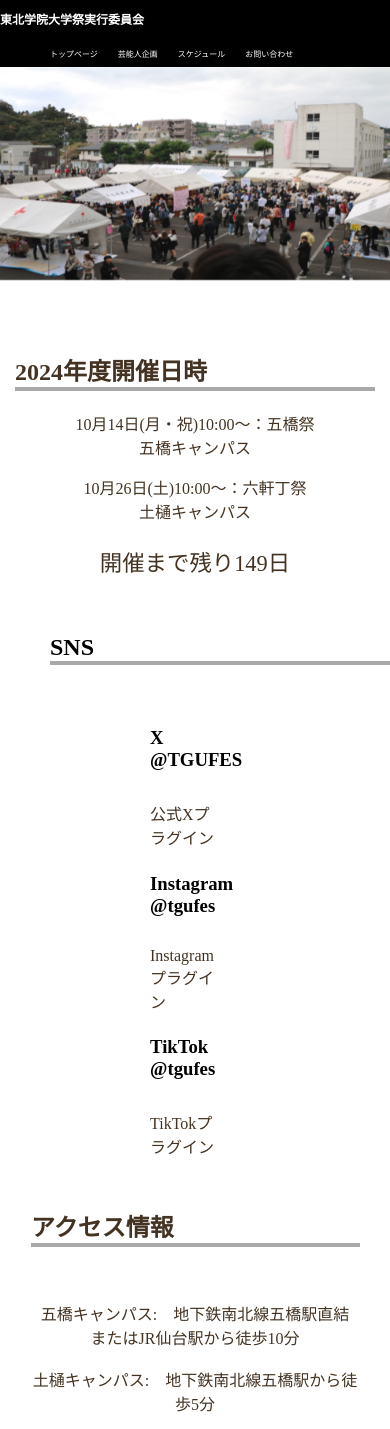
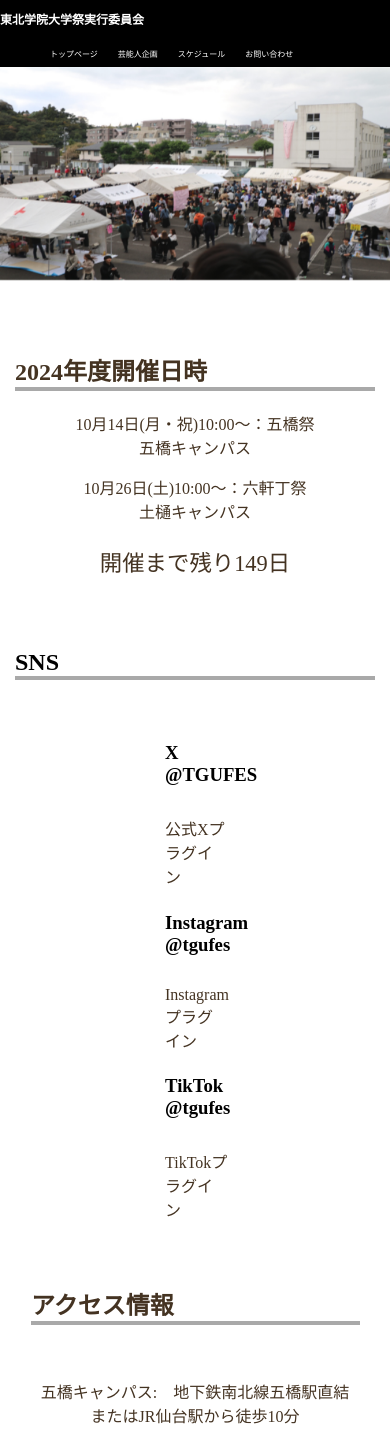
Before and after one commit to nobekawashuto/2024TGUFES, a Next.js app in the folder tgufes/: page / in a window 390 px wide. Shown: the top 1429 px of the page. Built offline with nearby package versions, Linux system fonts and the light colour scheme; grey boxes are pictures that could not be loaded; a web font is replaced by a local one.

Commit message:
SNSタイトルにおける謎の空白を修正しました

```diff
--- a/tgufes/src/styles/globals.css
+++ b/tgufes/src/styles/globals.css
@@ -335,11 +335,7 @@ footer p {
 
   /*SNSセクション*/
   .sns {
-    padding: 0;
-  }
-
-  .sns-title {
-    margin-left: 50px;
+    padding: 15px;
   }
 
   .sns-bg {
```
